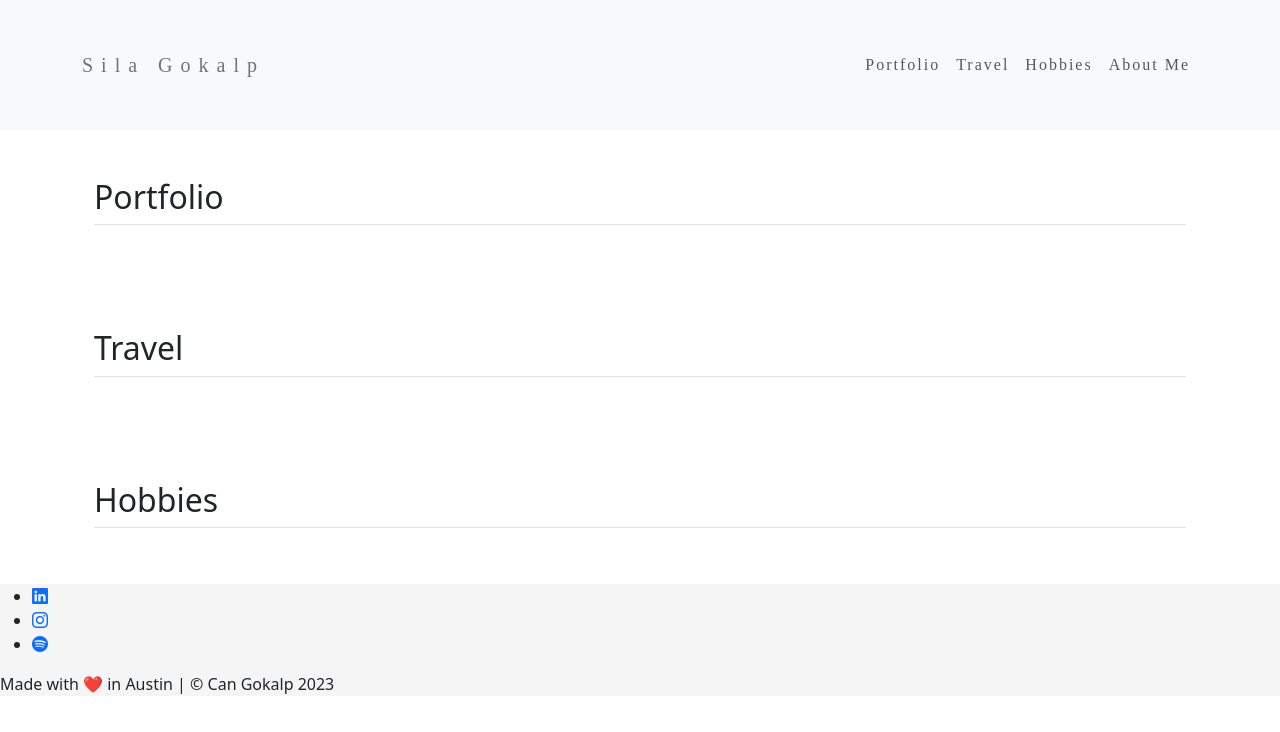
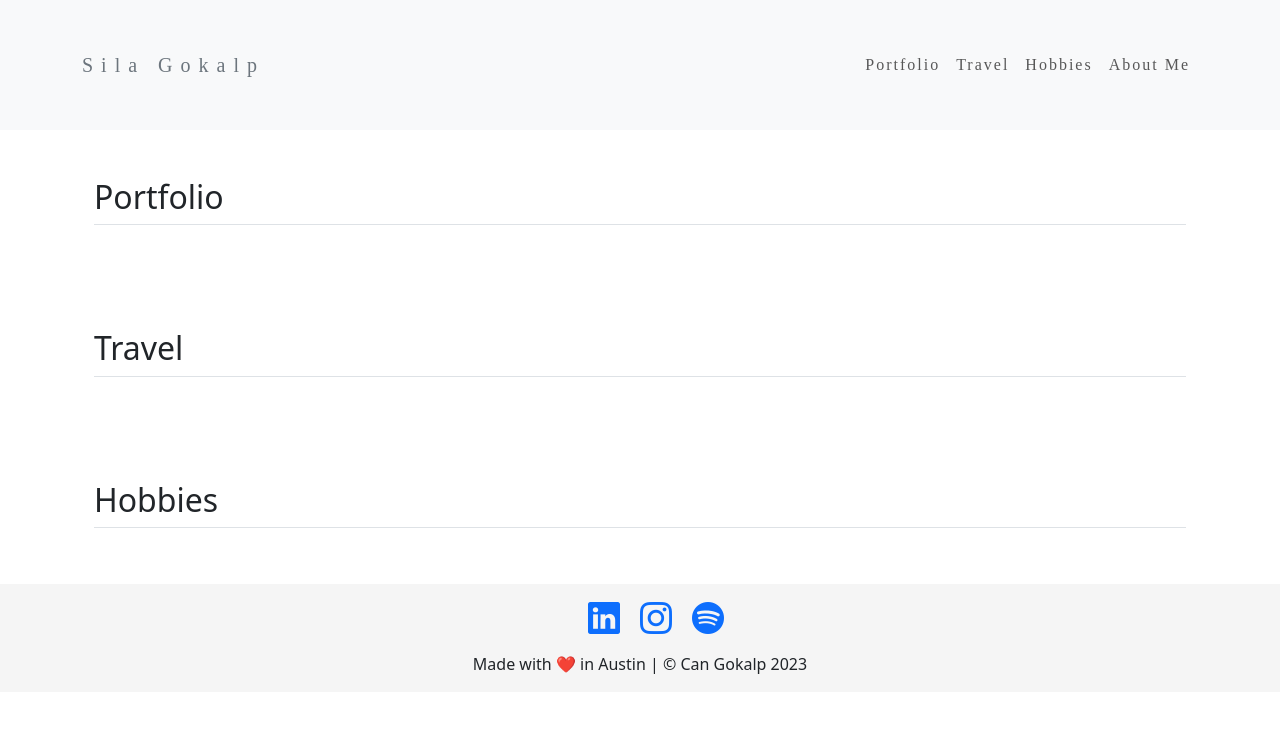
Before and after one commit to cangokalp/INTIxx, a plain HTML site: page index.html in a window 1280 px wide. Drawn offline with nearby package versions, Linux system fonts and the light colour scheme; a web font is replaced by a local one.

Commit message:
fix style

```diff
--- a/style.css
+++ b/style.css
@@ -74,7 +74,36 @@
 
 #footer {
   background-color: whitesmoke;
+  display: flex;
+  justify-content: center;
+  align-items: center;
 }
+
+
+footer .social_icon,
+footer .menu {
+  position: relative;
+  display: flex;
+  justify-content: center;
+  align-items: center;
+  margin: 10px 0;
+}
+
+footer .social_icon li,
+footer .menu li {
+  list-style: none;
+}
+footer .social_icon li a {
+  font-size: 2em;
+  margin: 0 10px;
+  display: inline-block;
+  transition: 0.5s;
+}
+footer .social_icon li a:hover {
+  transform: translateY(-15px);
+  color: blue;
+}
+
 
 /* .gradient-background {
   background: linear-gradient(300deg, #00bfff, #ff4c68, #ef8172);
```
